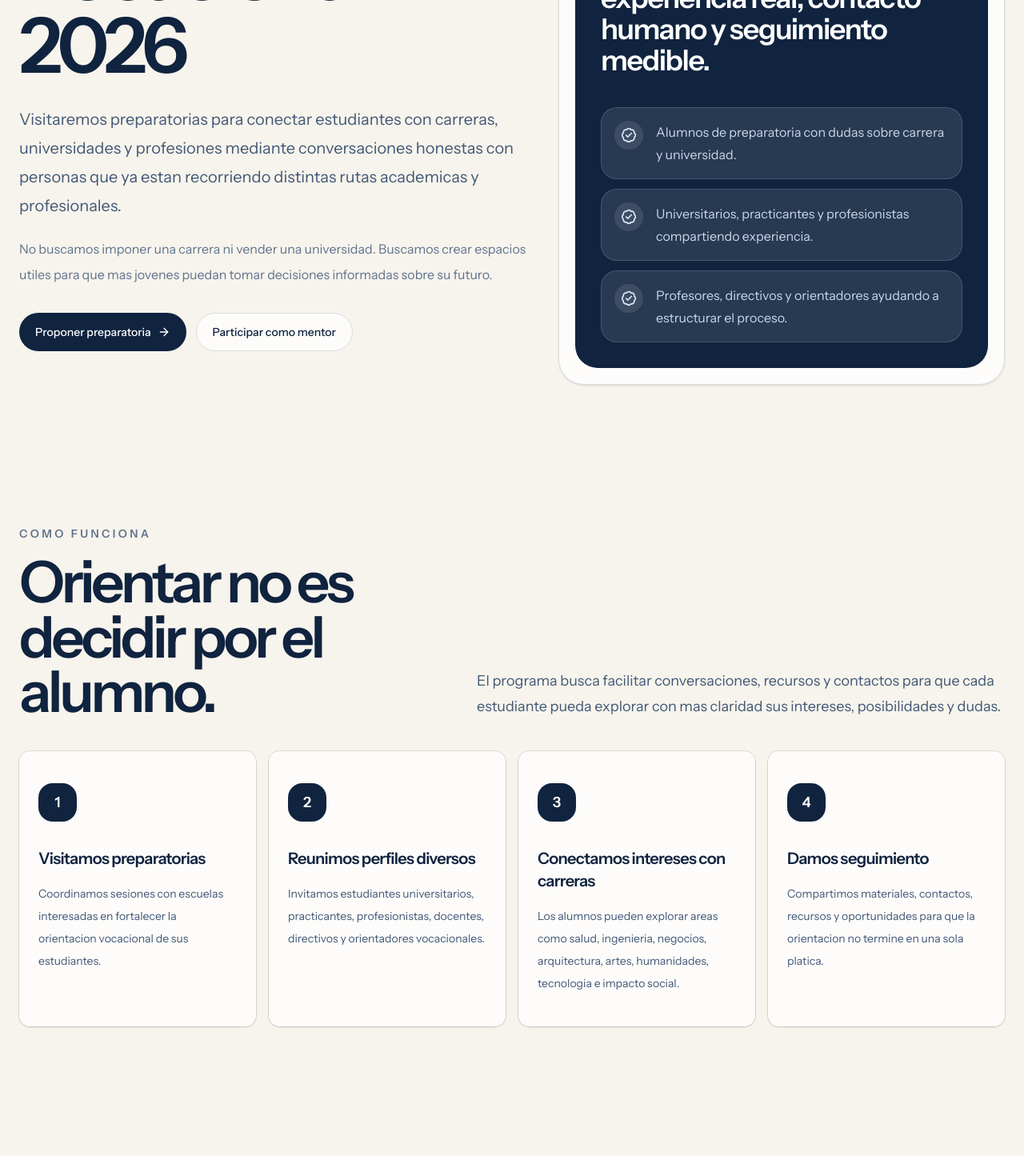
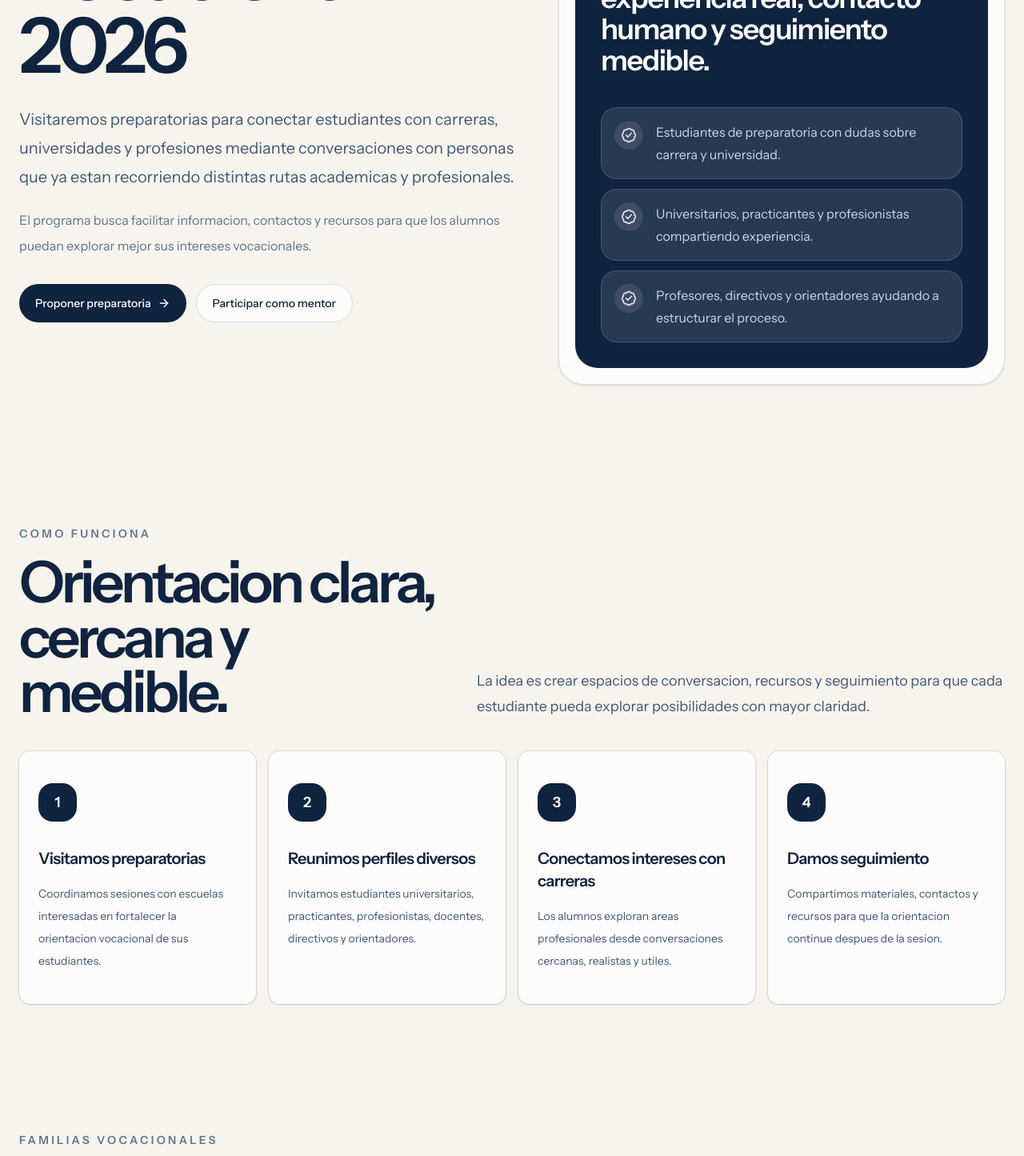
Before and after one commit to CarlosSanchezGutierrez/puente, a Next.js app in the folder apps/web/: page /eventos/puente-vocacional-2026 in a window 1280 px wide. Shown: the part 400-1845 px from the top of the page at 80% size. Built offline with nearby package versions, Linux system fonts and the light colour scheme; no server answers.

Commit message:
content: add vocational orientation program

```diff
--- a/apps/web/src/app/eventos/puente-vocacional-2026/page.tsx
+++ b/apps/web/src/app/eventos/puente-vocacional-2026/page.tsx
@@ -25,7 +25,7 @@ export const metadata = {
     "Programa de orientacion vocacional para conectar estudiantes de preparatoria con carreras, universidades, profesionistas en formacion y mentores.",
 };
 
-const vocationalAreas = [
+const areas = [
   {
     title: "Salud y bienestar",
     description:
@@ -73,78 +73,27 @@ const steps = [
   {
     title: "Reunimos perfiles diversos",
     description:
-      "Invitamos estudiantes universitarios, practicantes, profesionistas, docentes, directivos y orientadores vocacionales.",
+      "Invitamos estudiantes universitarios, practicantes, profesionistas, docentes, directivos y orientadores.",
   },
   {
     title: "Conectamos intereses con carreras",
     description:
-      "Los alumnos pueden explorar areas como salud, ingenieria, negocios, arquitectura, artes, humanidades, tecnologia e impacto social.",
+      "Los alumnos exploran areas profesionales desde conversaciones cercanas, realistas y utiles.",
   },
   {
     title: "Damos seguimiento",
     description:
-      "Compartimos materiales, contactos, recursos y oportunidades para que la orientacion no termine en una sola platica.",
+      "Compartimos materiales, contactos y recursos para que la orientacion continue despues de la sesion.",
   },
 ];
 
-const impactMetrics = [
-  {
-    label: "Preparatorias visitadas",
-    value: "0",
-    note: "Meta inicial: 10 durante Ago-Dic 2026.",
-  },
-  {
-    label: "Estudiantes alcanzados",
-    value: "0",
-    note: "Meta inicial: 1,000 estudiantes.",
-  },
-  {
-    label: "Areas vocacionales representadas",
-    value: "6+",
-    note: "Salud, ingenieria, diseno, negocios, humanidades e impacto social.",
-  },
-  {
-    label: "Mentores y perfiles participantes",
-    value: "0",
-    note: "Universitarios, practicantes, profesionistas, docentes y orientadores.",
-  },
-  {
-    label: "Conexiones vocacionales",
-    value: "0",
-    note: "Alumnos conectados con perfiles cercanos a su carrera de interes.",
-  },
-  {
-    label: "Recursos compartidos",
-    value: "0",
-    note: "Materiales, guias, contactos y rutas de exploracion.",
-  },
-];
-
-const audiences = [
-  {
-    title: "Preparatorias",
-    description:
-      "Escuelas que quieran acercar informacion vocacional clara, humana y realista a sus estudiantes.",
-    cta: "Invitar a Puente",
-    href: "/contacto",
-    icon: School,
-  },
-  {
-    title: "Universitarios y profesionistas",
-    description:
-      "Personas dispuestas a compartir experiencia, dudas, aprendizajes y rutas posibles dentro de su area.",
-    cta: "Participar como mentor",
-    href: "/voluntariado",
-    icon: Users,
-  },
-  {
-    title: "Estudiantes de preparatoria",
-    description:
-      "Jovenes que quieren explorar carreras, universidades, profesiones y proyectos antes de tomar una decision.",
-    cta: "Explorar recursos",
-    href: "/recursos",
-    icon: GraduationCap,
-  },
+const metrics = [
+  { label: "Preparatorias visitadas", value: "0", note: "Meta inicial: 10 durante Ago-Dic 2026." },
+  { label: "Estudiantes alcanzados", value: "0", note: "Meta inicial: 1,000 estudiantes." },
+  { label: "Areas vocacionales", value: "6+", note: "Salud, ingenieria, diseno, negocios, humanidades e impacto social." },
+  { label: "Perfiles participantes", value: "0", note: "Universitarios, practicantes, profesionistas, docentes y orientadores." },
+  { label: "Conexiones vocacionales", value: "0", note: "Alumnos conectados con perfiles cercanos a su carrera de interes." },
+  { label: "Recursos compartidos", value: "0", note: "Materiales, guias, contactos y rutas de exploracion." },
 ];
 
 function SectionLabel({ children }: { children: React.ReactNode }) {
@@ -179,44 +128,6 @@ function AreaCard({
   );
 }
 
-function AudienceCard({
-  title,
-  description,
-  cta,
-  href,
-  icon: Icon,
-}: {
-  title: string;
-  description: string;
-  cta: string;
-  href: string;
-  icon: LucideIcon;
-}) {
-  return (
-    <Card className="h-full border-[#d7dedf] bg-white/78 shadow-sm">
-      <CardContent className="flex h-full flex-col p-6">
-        <div className="mb-8 flex size-12 items-center justify-center rounded-2xl border border-[#d7dedf] bg-[#fbfaf7]">
-          <Icon className="size-6 text-[#10233f]" />
-        </div>
-
-        <h3 className="text-2xl font-semibold tracking-[-0.035em] text-[#10233f]">
-          {title}
-        </h3>
-
-        <p className="mt-4 flex-1 leading-7 text-[#425875]">{description}</p>
-
-        <Link
-          className="mt-7 inline-flex min-h-11 items-center justify-center rounded-full border border-[#d7dedf] bg-white/75 px-5 text-sm font-medium text-[#10233f] transition hover:bg-white"
-          href={href}
-        >
-          {cta}
-          <ArrowRight className="ml-2 size-4" />
-        </Link>
-      </CardContent>
-    </Card>
-  );
-}
-
 export default function PuenteVocacionalPage() {
   return (
     <SiteShell>
@@ -235,13 +146,13 @@ export default function PuenteVocacionalPage() {
 
             <p className="mt-7 max-w-2xl text-lg leading-8 text-[#425875] md:text-xl md:leading-9">
               Visitaremos preparatorias para conectar estudiantes con carreras, universidades
-              y profesiones mediante conversaciones honestas con personas que ya estan recorriendo
+              y profesiones mediante conversaciones con personas que ya estan recorriendo
               distintas rutas academicas y profesionales.
             </p>
 
             <p className="mt-5 max-w-2xl text-base leading-8 text-[#60738c]">
-              No buscamos imponer una carrera ni vender una universidad. Buscamos crear espacios
-              utiles para que mas jovenes puedan tomar decisiones informadas sobre su futuro.
+              El programa busca facilitar informacion, contactos y recursos para que los alumnos
+              puedan explorar mejor sus intereses vocacionales.
             </p>
 
             <div className="mt-8 flex flex-col gap-3 sm:flex-row">
@@ -277,7 +188,7 @@ export default function PuenteVocacionalPage() {
 
               <div className="mt-10 grid gap-3">
                 {[
-                  "Alumnos de preparatoria con dudas sobre carrera y universidad.",
+                  "Estudiantes de preparatoria con dudas sobre carrera y universidad.",
                   "Universitarios, practicantes y profesionistas compartiendo experiencia.",
                   "Profesores, directivos y orientadores ayudando a estructurar el proceso.",
                 ].map((item) => (
@@ -302,13 +213,13 @@ export default function PuenteVocacionalPage() {
           <div>
             <SectionLabel>Como funciona</SectionLabel>
             <h2 className="mt-4 font-[var(--font-serif)] text-5xl font-semibold leading-[0.95] tracking-[-0.06em] text-[#10233f] md:text-7xl">
-              Orientar no es decidir por el alumno.
+              Orientacion clara, cercana y medible.
             </h2>
           </div>
 
           <p className="text-lg leading-8 text-[#425875]">
-            El programa busca facilitar conversaciones, recursos y contactos para que cada estudiante
-            pueda explorar con mas claridad sus intereses, posibilidades y dudas.
+            La idea es crear espacios de conversacion, recursos y seguimiento para que cada estudiante
+            pueda explorar posibilidades con mayor claridad.
           </p>
         </div>
 
@@ -344,7 +255,7 @@ export default function PuenteVocacionalPage() {
         </div>
 
         <div className="grid gap-4 md:grid-cols-2 xl:grid-cols-3">
-          {vocationalAreas.map((area) => (
+          {areas.map((area) => (
             <AreaCard
               description={area.description}
               icon={area.icon}
@@ -364,7 +275,7 @@ export default function PuenteVocacionalPage() {
               </p>
 
               <h2 className="mt-4 font-[var(--font-serif)] text-5xl font-semibold leading-[0.95] tracking-[-0.06em] text-white md:text-7xl">
-                Lo que no se mide, se vuelve dificil de mejorar.
+                Seguimiento desde el primer semestre del programa.
               </h2>
 
               <p className="mt-6 text-lg leading-8 text-[#c9d8e8]">
@@ -374,7 +285,7 @@ export default function PuenteVocacionalPage() {
             </div>
 
             <div className="grid gap-3 sm:grid-cols-2">
-              {impactMetrics.map((metric) => (
+              {metrics.map((metric) => (
                 <div
                   className="rounded-[1.25rem] border border-white/15 bg-white/10 p-4"
                   key={metric.label}
@@ -392,28 +303,6 @@ export default function PuenteVocacionalPage() {
       </section>
 
       <section className="mx-auto max-w-7xl px-6 py-14 md:py-20">
-        <div className="mb-10">
-          <SectionLabel>Participacion</SectionLabel>
-          <h2 className="mt-3 text-4xl font-semibold tracking-[-0.045em] text-[#10233f] md:text-6xl">
-            Tres formas de participar.
-          </h2>
-        </div>
-
-        <div className="grid gap-4 md:grid-cols-3">
-          {audiences.map((audience) => (
-            <AudienceCard
-              cta={audience.cta}
-              description={audience.description}
-              href={audience.href}
-              icon={audience.icon}
-              key={audience.title}
-              title={audience.title}
-            />
-          ))}
-        </div>
-      </section>
-
-      <section className="mx-auto max-w-7xl px-6 py-14 md:py-20">
         <div className="rounded-[2rem] border border-[#d7dedf] bg-white/78 p-6 shadow-sm md:p-10">
           <div className="grid gap-8 md:grid-cols-[1fr_0.75fr] md:items-center">
             <div>
@@ -424,7 +313,7 @@ export default function PuenteVocacionalPage() {
               </div>
 
               <h2 className="font-[var(--font-serif)] text-5xl font-semibold leading-[0.95] tracking-[-0.06em] text-[#10233f] md:text-7xl">
-                Tambien puede ser una puerta de entrada a proyectos.
+                Una puerta de entrada a comunidad y proyectos.
               </h2>
 
               <p className="mt-6 text-lg leading-8 text-[#425875]">
--- a/apps/web/src/components/events/vocational-event-feature.tsx
+++ b/apps/web/src/components/events/vocational-event-feature.tsx
@@ -2,30 +2,16 @@ import {
   ArrowRight,
   BadgeCheck,
   CalendarDays,
-  GraduationCap,
   School,
-  Users,
 } from "lucide-react";
 import Link from "next/link";
 import { Card, CardContent } from "@/components/ui/card";
 
-const quickMetrics = [
-  {
-    label: "Preparatorias",
-    value: "Meta 10",
-  },
-  {
-    label: "Estudiantes",
-    value: "Meta 1,000",
-  },
-  {
-    label: "Areas vocacionales",
-    value: "6+",
-  },
-  {
-    label: "Periodo",
-    value: "Ago-Dic 2026",
-  },
+const metrics = [
+  { label: "Preparatorias", value: "Meta 10" },
+  { label: "Estudiantes", value: "Meta 1,000" },
+  { label: "Familias vocacionales", value: "6+" },
+  { label: "Periodo", value: "Ago-Dic 2026" },
 ];
 
 export function VocationalEventFeature() {
@@ -33,7 +19,7 @@ export function VocationalEventFeature() {
     <section className="mx-auto max-w-7xl px-6 pb-6 pt-10 md:pt-14">
       <Card className="overflow-hidden border-[#d7dedf] bg-white/78 shadow-sm">
         <CardContent className="p-0">
-          <div className="grid gap-0 lg:grid-cols-[1.08fr_0.92fr]">
+          <div className="grid lg:grid-cols-[1.08fr_0.92fr]">
             <div className="p-6 md:p-9">
               <div className="mb-6 flex w-fit items-center gap-2 rounded-full border border-[#c7d2df] bg-[#fbfaf7] px-4 py-2 text-xs font-semibold uppercase tracking-[0.18em] text-[#10233f]">
                 <CalendarDays className="size-4" />
@@ -46,7 +32,7 @@ export function VocationalEventFeature() {
 
               <p className="mt-6 max-w-2xl text-lg leading-8 text-[#425875]">
                 Un programa para acercar estudiantes de preparatoria a carreras, universidades
-                y profesiones mediante conversaciones honestas con universitarios, practicantes,
+                y profesiones mediante conversaciones con universitarios, practicantes,
                 profesionistas, profesores, directivos y orientadores vocacionales.
               </p>
 
@@ -75,14 +61,14 @@ export function VocationalEventFeature() {
                     Impacto medible
                   </p>
                   <p className="mt-2 text-sm leading-6 text-[#c9d8e8]">
-                    El programa iniciara con metas y despues reportara avances reales.
+                    El programa inicia con metas y despues reportara avances reales.
                   </p>
                 </div>
                 <School className="size-8 text-[#d7e7f6]" />
               </div>
 
               <div className="grid gap-3 sm:grid-cols-2">
-                {quickMetrics.map((metric) => (
+                {metrics.map((metric) => (
                   <div
                     className="rounded-[1.25rem] border border-white/15 bg-white/10 p-4"
                     key={metric.label}
```
Also changed, not shown: 1 other file (tests, documents, lock files or other folders).
